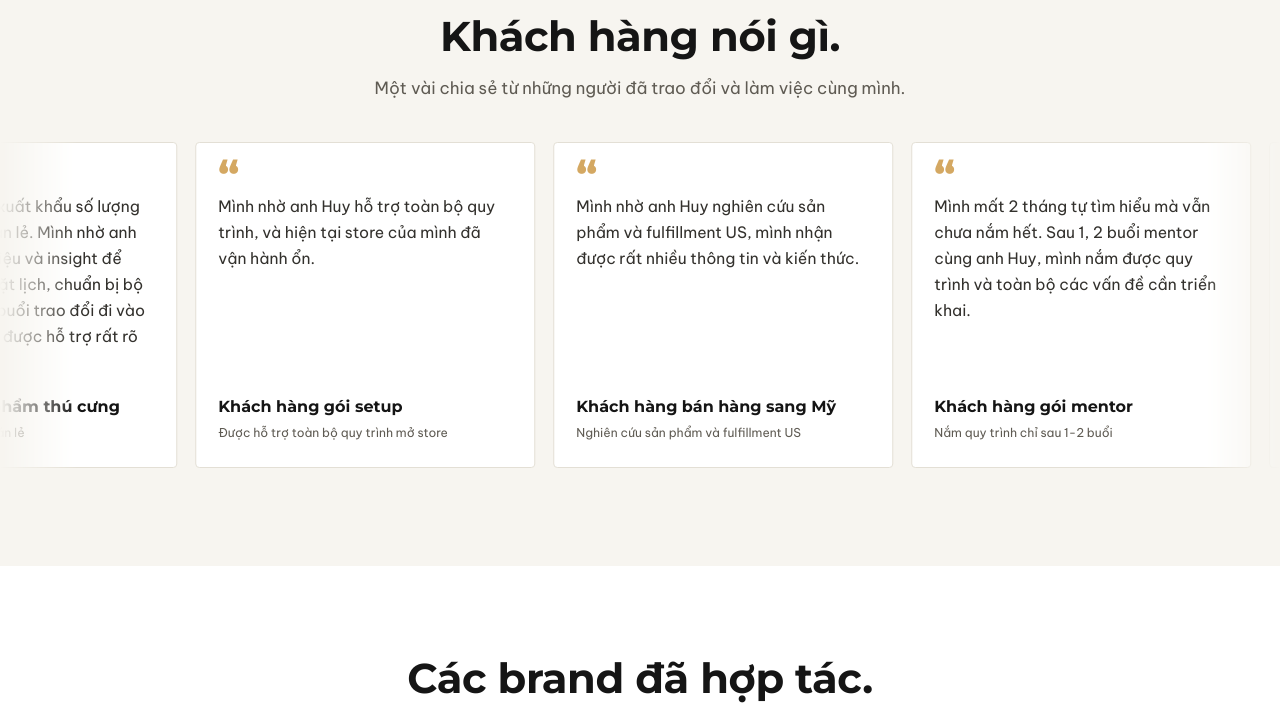
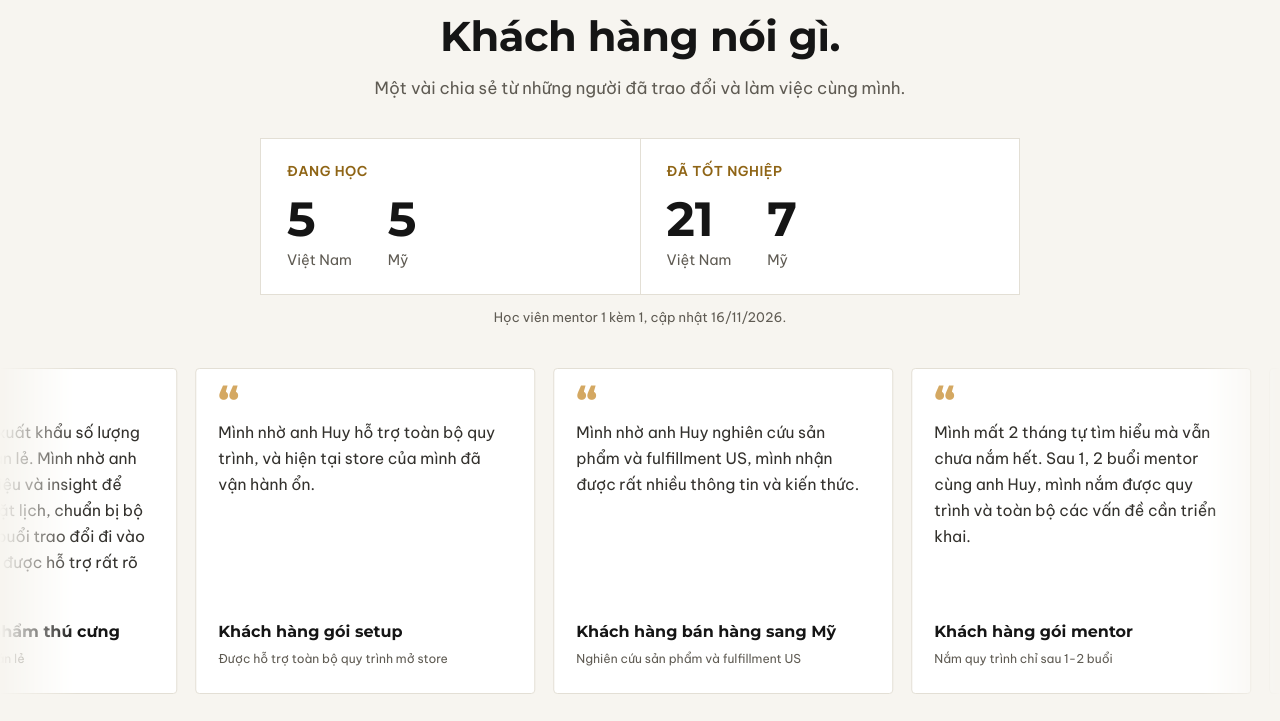
Before and after one commit to DinhHuy1405/huytim-landing, a plain HTML site: page index.html in a window 1280 px wide. Shown: the part 2260-2981 px from the top of the page. Drawn offline with Linux system fonts and the light colour scheme.

Commit message:
Thêm số học viên đang học và đã tốt nghiệp (Việt Nam, Mỹ)
Co-Authored-By: Claude Opus 5.5 <noreply@anthropic.com>

```diff
--- a/index.html
+++ b/index.html
@@ -514,6 +514,15 @@
   .partners img[alt="SuperShip"],.partners img[alt="Dola AI"]{height:40px}
   @media(max-width:1000px){.partners{grid-template-columns:repeat(3,minmax(0,1fr));gap:32px 24px;max-width:640px}}
   @media(max-width:520px){.partners{grid-template-columns:repeat(2,minmax(0,1fr));gap:28px 18px}.partners img{height:28px}.partners img[alt="Kalodata"]{height:21px}.partners img[alt="SuperShip"],.partners img[alt="Dola AI"]{height:32px}}
+  /* Số học viên */
+  .hv-stats{display:grid;grid-template-columns:1fr 1fr;gap:1px;background:var(--line);border:1px solid var(--line);max-width:760px;margin:36px auto 0;text-align:left}
+  .hv-col{background:var(--card);padding:22px 26px}
+  .hv-h{font-size:.85rem;font-weight:600;color:var(--gold-t);letter-spacing:.04em;text-transform:uppercase;margin-bottom:12px}
+  .hv-row{display:flex;gap:36px}
+  .hv-row b{display:block;font:700 clamp(2.2rem,5vw,3rem)/1 Montserrat,sans-serif;color:var(--ink)}
+  .hv-row span{display:block;margin-top:6px;font-size:.9rem;color:var(--muted)}
+  .hv-note{margin-top:12px;font-size:.82rem;color:var(--muted)}
+  @media(max-width:560px){.hv-stats{grid-template-columns:1fr}.hv-col{padding:18px 20px}}
 </style>
 </head>
 <body>
@@ -792,6 +801,17 @@
   <div class="wrap center">
     <h2 class="serif">Khách hàng nói gì.</h2>
     <p class="lead">Một vài chia sẻ từ những người đã trao đổi và làm việc cùng mình.</p>
+    <div class="hv-stats" aria-label="Số học viên mentor">
+      <div class="hv-col">
+        <p class="hv-h">Đang học</p>
+        <div class="hv-row"><div><b>5</b><span>Việt Nam</span></div><div><b>5</b><span>Mỹ</span></div></div>
+      </div>
+      <div class="hv-col">
+        <p class="hv-h">Đã tốt nghiệp</p>
+        <div class="hv-row"><div><b>21</b><span>Việt Nam</span></div><div><b>7</b><span>Mỹ</span></div></div>
+      </div>
+    </div>
+    <p class="hv-note">Học viên mentor 1 kèm 1, cập nhật 16/11/2026.</p>
   </div>
   <div class="marquee" aria-label="Feedback từ khách hàng">
     <div class="track" id="track">
```
